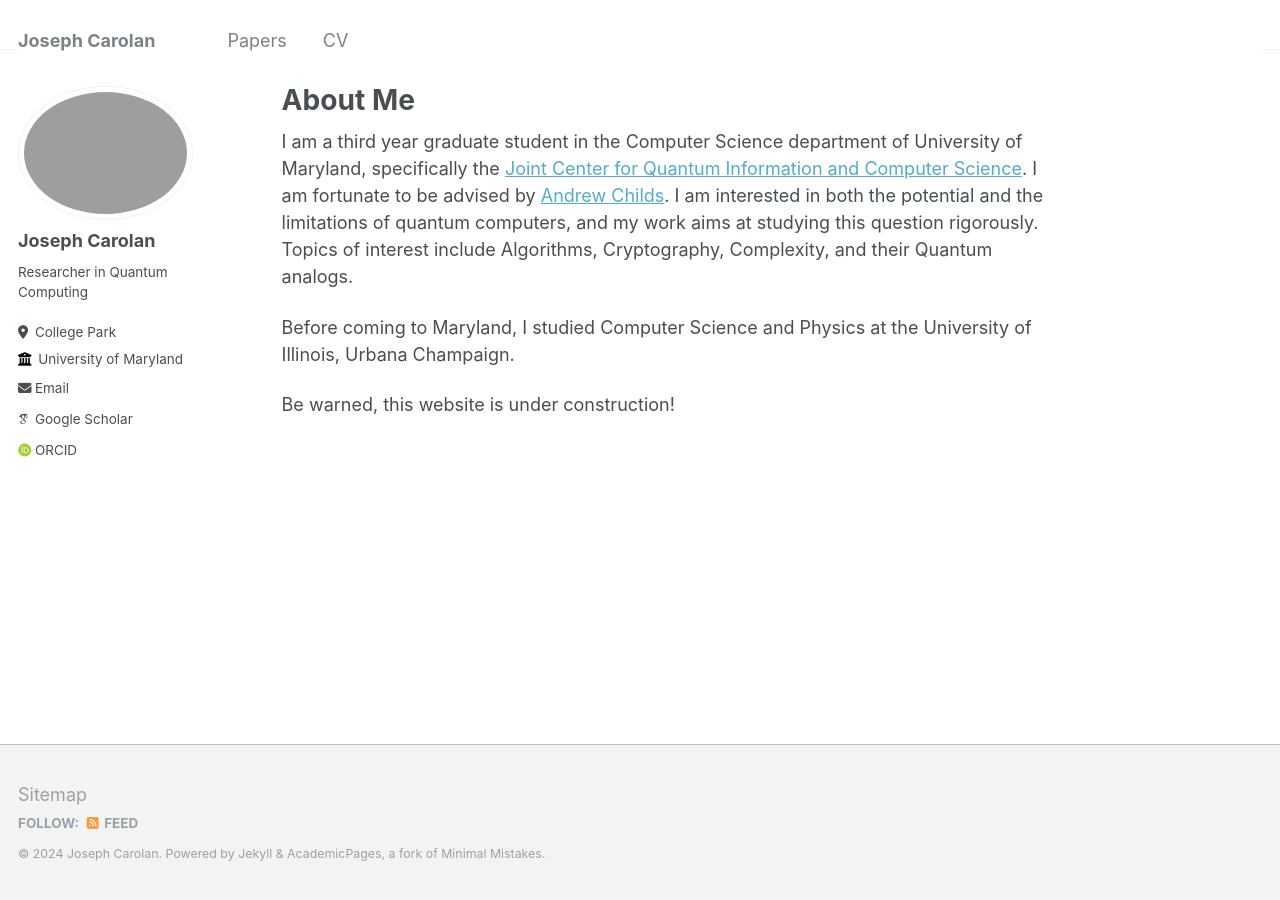
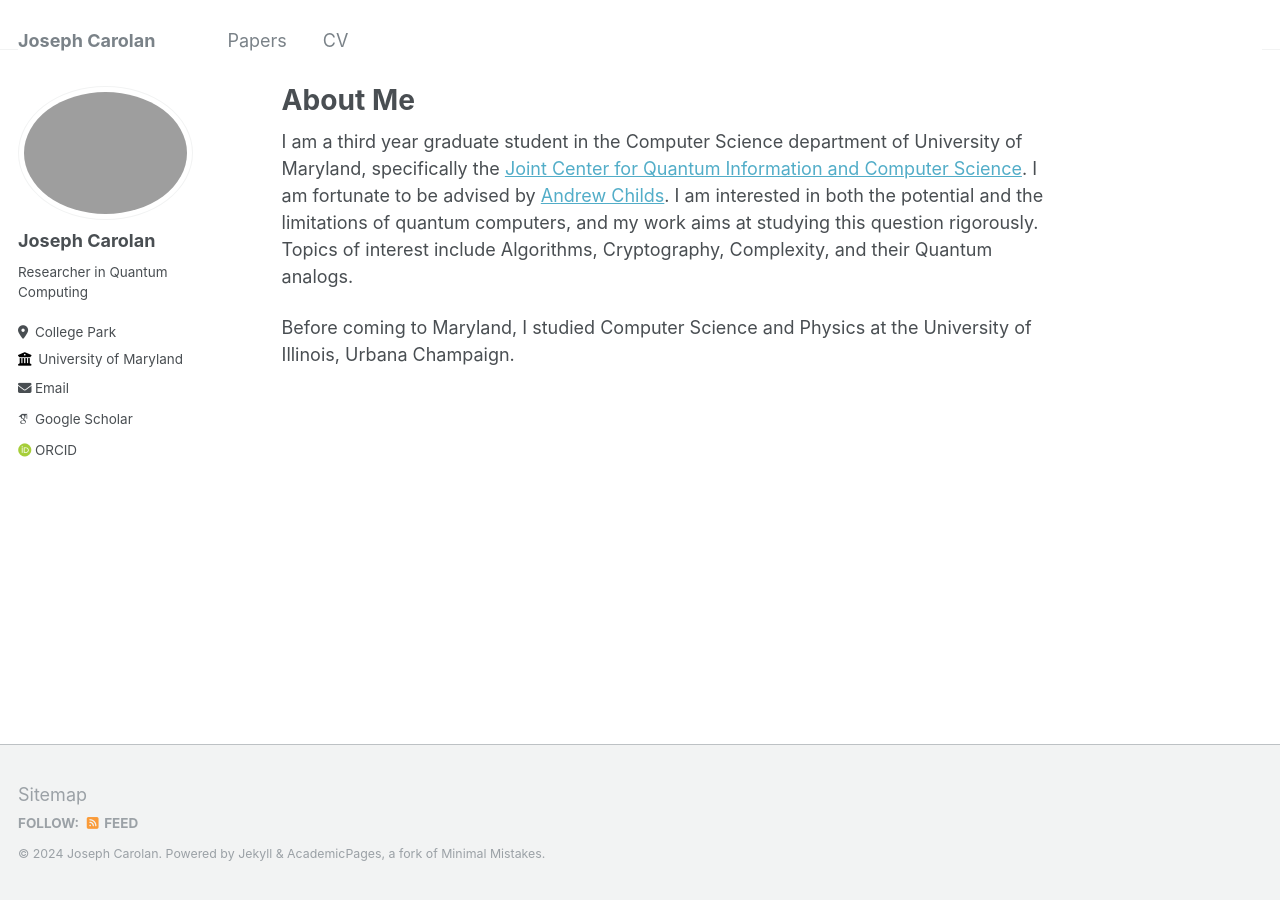
Before and after one commit to jacarolan/personal-website, a Jekyll site: the page built from _pages/about.md, in a window 1280 px wide. Built offline with Jekyll 4.4.1, drawn with Linux system fonts in a browser that asks for light colours; some web fonts are replaced.

Commit message:
Revert "Update about.md"
This reverts commit b5d2ac57b86104ffe8702fd33ef1026613f85e0b.

```diff
--- a/_pages/about.md
+++ b/_pages/about.md
@@ -10,5 +10,3 @@ redirect_from:
 I am a third year graduate student in the Computer Science department of University of Maryland, specifically the [Joint Center for Quantum Information and Computer Science](https://quics.umd.edu/). I am fortunate to be advised by [Andrew Childs](https://www.cs.umd.edu/~amchilds/). I am interested in both the potential and the limitations of quantum computers, and my work aims at studying this question rigorously. Topics of interest include Algorithms, Cryptography, Complexity, and their Quantum analogs.
 
 Before coming to Maryland, I studied Computer Science and Physics at the University of Illinois, Urbana Champaign.
-
-Be warned, this website is under construction!
```
